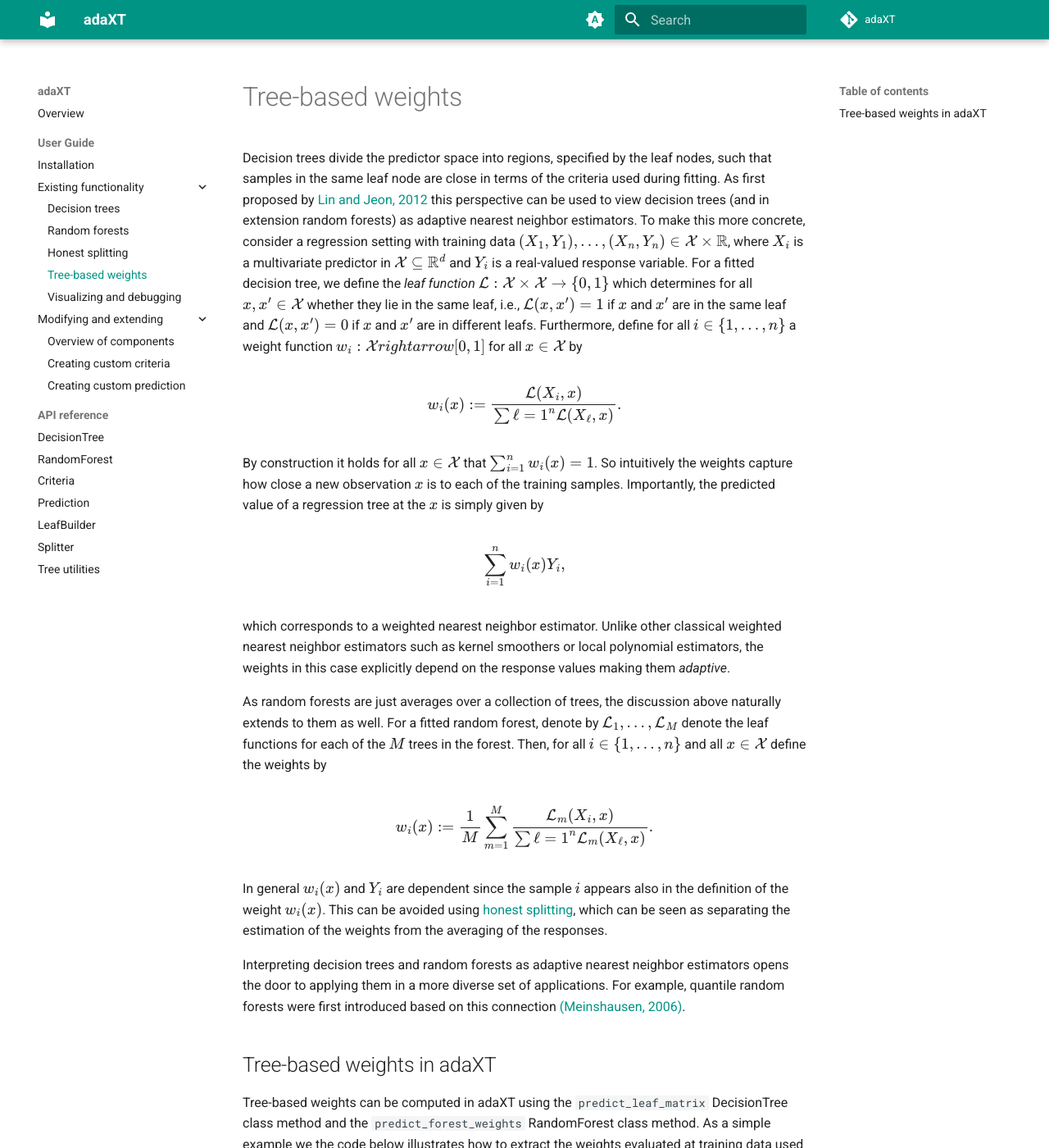
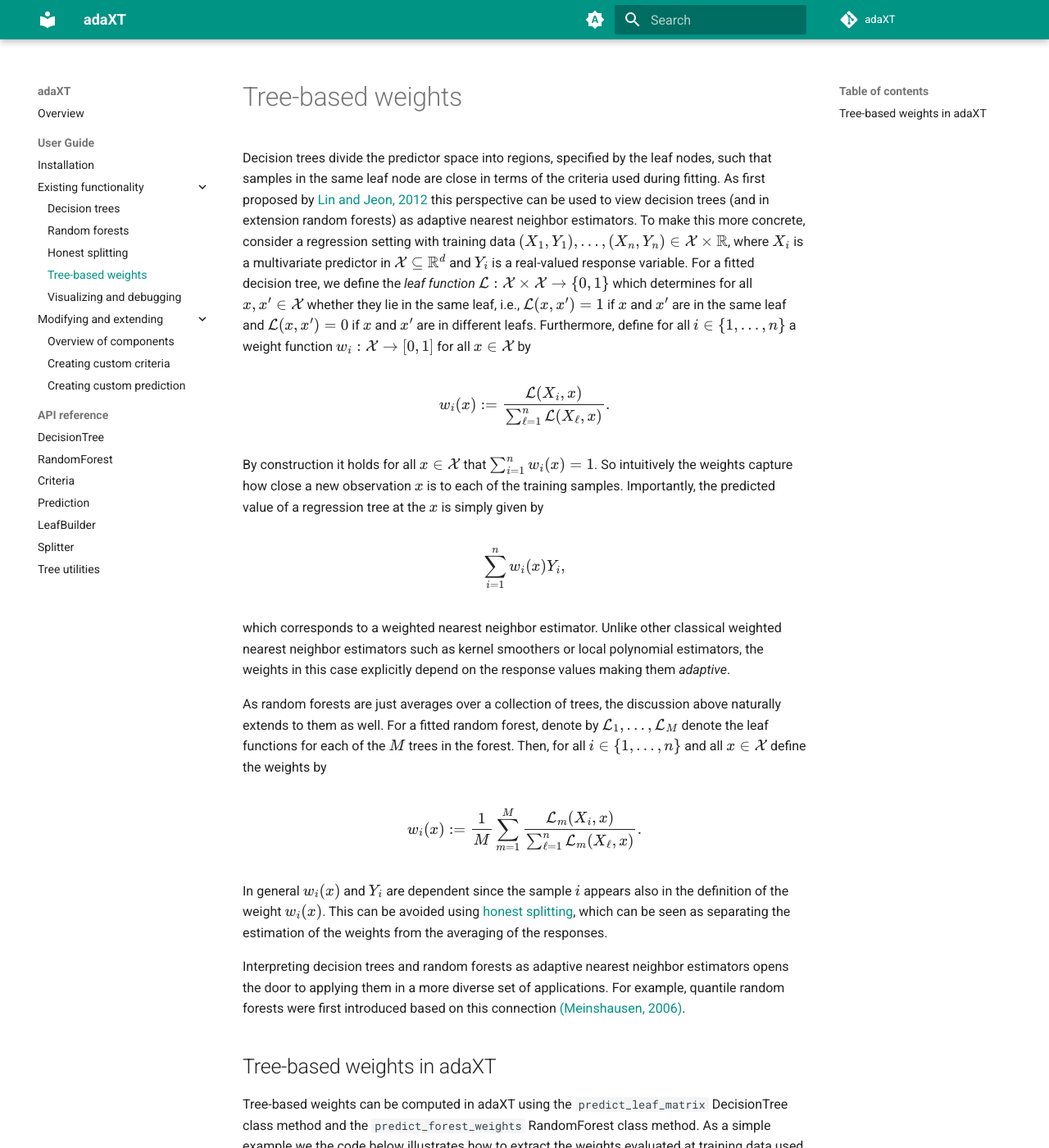
Before and after one commit to NiklasPfister/adaXT, an MkDocs documentation site: the page built from docs/user_guide/tree_based_weights.md, in a window 1280 px wide and 1400 px high. Shown: the whole window at 82% size. Built offline with MkDocs 1.6.1 and Material for MkDocs 9.7.7, drawn with Linux system fonts in a browser that asks for light colours; comment, search, counter and statistics services are not loaded.

Commit message:
small typos

```diff
--- a/docs/user_guide/tree_based_weights.md
+++ b/docs/user_guide/tree_based_weights.md
@@ -15,10 +15,10 @@
 $\mathcal{L}(x, x')=1$ if $x$ and $x'$ are in the same leaf and
 $\mathcal{L}(x,x')=0$ if $x$ and $x'$ are in different leafs. Furthermore,
 define for all $i\in\{1,\ldots,n\}$ a weight function
-$w_i:\mathcal{X}rightarrow[0,1]$ for all $x\in\mathcal{X}$ by
+$w_i:\mathcal{X}\rightarrow[0,1]$ for all $x\in\mathcal{X}$ by
 
 $$
-  w_i(x):=\frac{\mathcal{L}(X_{i}, x)}{\sum{\ell=1}^n\mathcal{L}(X_{\ell}, x)}.
+  w_i(x):=\frac{\mathcal{L}(X_{i}, x)}{\sum_{\ell=1}^n\mathcal{L}(X_{\ell}, x)}.
 $$
 
 By construction it holds for all $x\in\mathcal{X}$ that $\sum_{i=1}^n w_i(x)=1$.
@@ -42,7 +42,7 @@
 $x\in\mathcal{X}$ define the weights by
 
 $$
-  w_i(x):=\frac{1}{M}\sum_{m=1}^M\frac{\mathcal{L}_m(X_{i}, x)}{\sum{\ell=1}^n\mathcal{L}_m(X_{\ell}, x)}.
+  w_i(x):=\frac{1}{M}\sum_{m=1}^M\frac{\mathcal{L}_m(X_{i}, x)}{\sum_{\ell=1}^n\mathcal{L}_m(X_{\ell}, x)}.
 $$
 
 In general $w_i(x)$ and $Y_i$ are dependent since the sample $i$ appears also in
```
